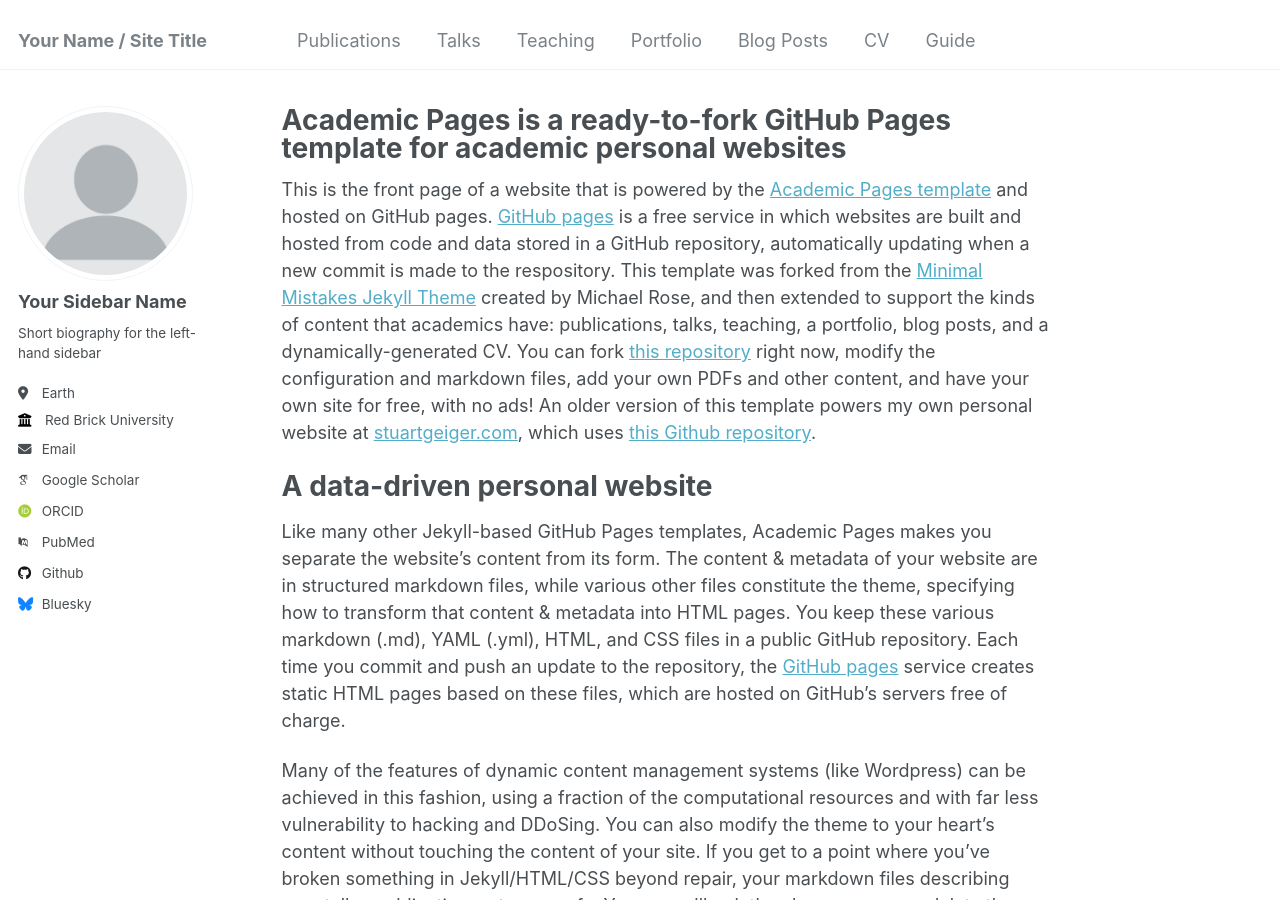
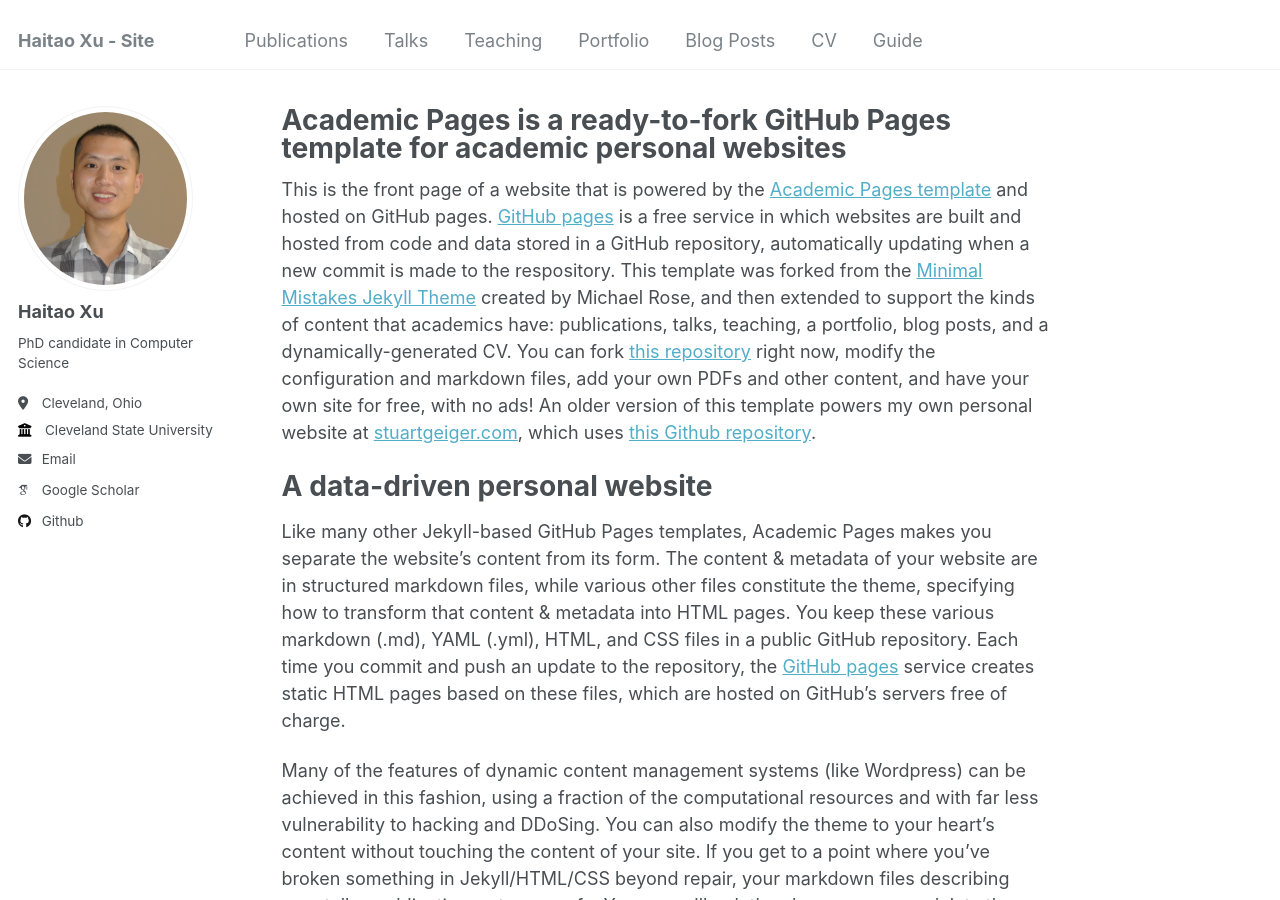
Before and after one commit to haitaotsui/haitaotsui.github.io, a Jekyll site: the page built from _pages/about.md, in a window 1280 px wide and 900 px high. Built offline with Jekyll 4.4.1, drawn with Linux system fonts in a browser that asks for light colours; some web fonts are replaced.

Commit message:
Update _config.yml

```diff
--- a/_config.yml
+++ b/_config.yml
@@ -8,47 +8,47 @@
 
 # Basic Site Settings
 locale                   : "en-US"
-title                    : "Your Name / Site Title"
+title                    : "Haitao Xu - Site"
 title_separator          : "-"
 name                     : &name "Your Name"
 description              : &description "personal description"
-url                      : https://academicpages.github.io # the base hostname & protocol for your site e.g. "https://mmistakes.github.io"
+url                      : https://haitaotsui.github.io # the base hostname & protocol for your site e.g. "https://mmistakes.github.io"
 baseurl                  : "" # the subpath of your site, e.g. "/blog"
-repository               : "academicpages/academicpages.github.io"
+repository               : "haitaotsui/haitaotsui.github.io"
 
 # Site Author - The following control what appear as part of the author content on the side bar.
 #               If a field is blank the icon and link will not appear, otherwise it will be shown.
 #               Additional customization can be done by editing /_includes/author-profile.html
 author:
   # Biographic information
-  avatar           : "profile.png"
-  name             : "Your Sidebar Name"
+  avatar           : "profile1.jpg"
+  name             : "Haitao Xu"
   pronouns         : # example: "she/her"
-  bio              : "Short biography for the left-hand sidebar"
-  location         : "Earth"
-  employer         : "Red Brick University"
+  bio              : "PhD candidate in Computer Science"
+  location         : "Cleveland, Ohio"
+  employer         : "Cleveland State University"
   uri              : # URL
-  email            : "none@example.org"
+  email            : "h.xu12@vikes.csuohio.edu"
 
   # Academic websites
   arxiv            : # URL - Update with the correct link to your profile
-  googlescholar    : "https://scholar.google.com/citations?user=PS_CX0AAAAAJ"
+  googlescholar    : "https://scholar.google.com/citations?user=2PLw-VgAAAAJ&hl=en"
   impactstory      : # URL
-  orcid            : "http://orcid.org/yourorcidurl"
+  orcid            : # URL
   semantic         : # URL
-  pubmed           : "https://www.ncbi.nlm.nih.gov/pubmed/?term=john+snow"
+  pubmed           : # URL
   researchgate     : # URL
 
   # Repositories and software development
   bitbucket        : # Username - Update with your username on the site
   codepen          : # Username
   dribbble         : # Username
-  github           : "academicpages"
+  github           : "haitaotsui"
   kaggle           : # Username
   stackoverflow    : # User number or user number and name (i.e., use "1" or "1/jeff-atwood")
 
   # Social media
-  bluesky          : "bsky.app" # Replace this with you Bluesky username
+  #bluesky          : "bsky.app" # Replace this with you Bluesky username
   facebook         : # Username
   flickr           : # Username
   foursquare       : # Username
```
